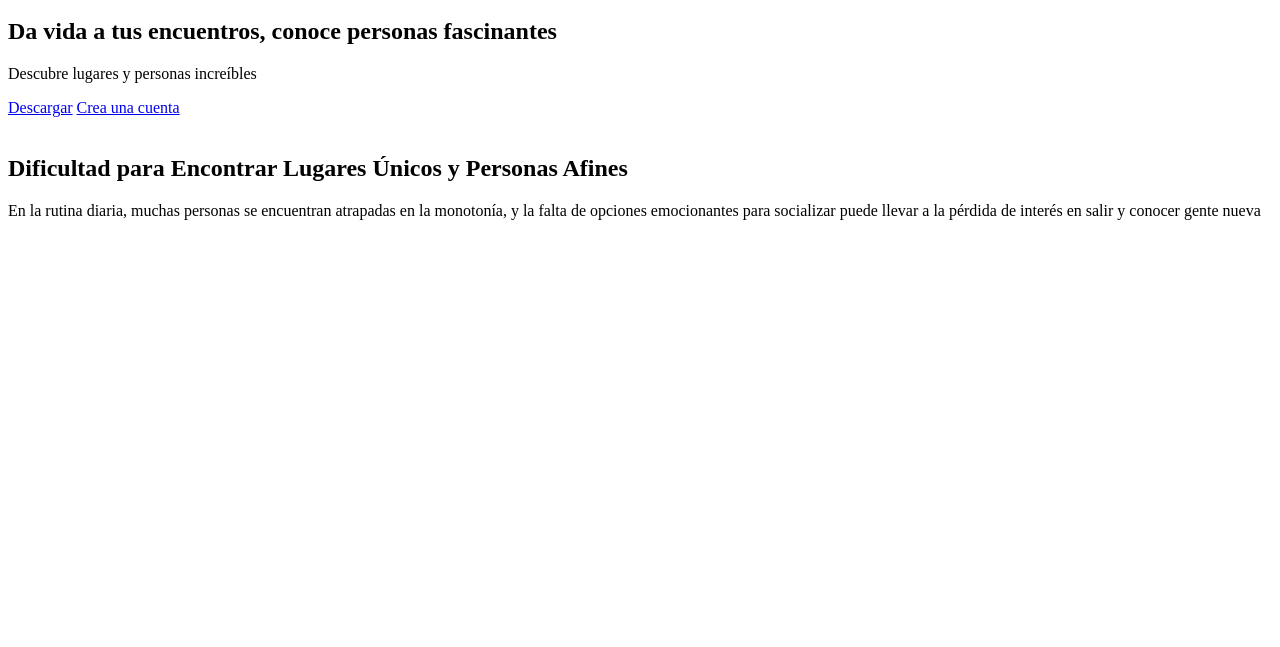
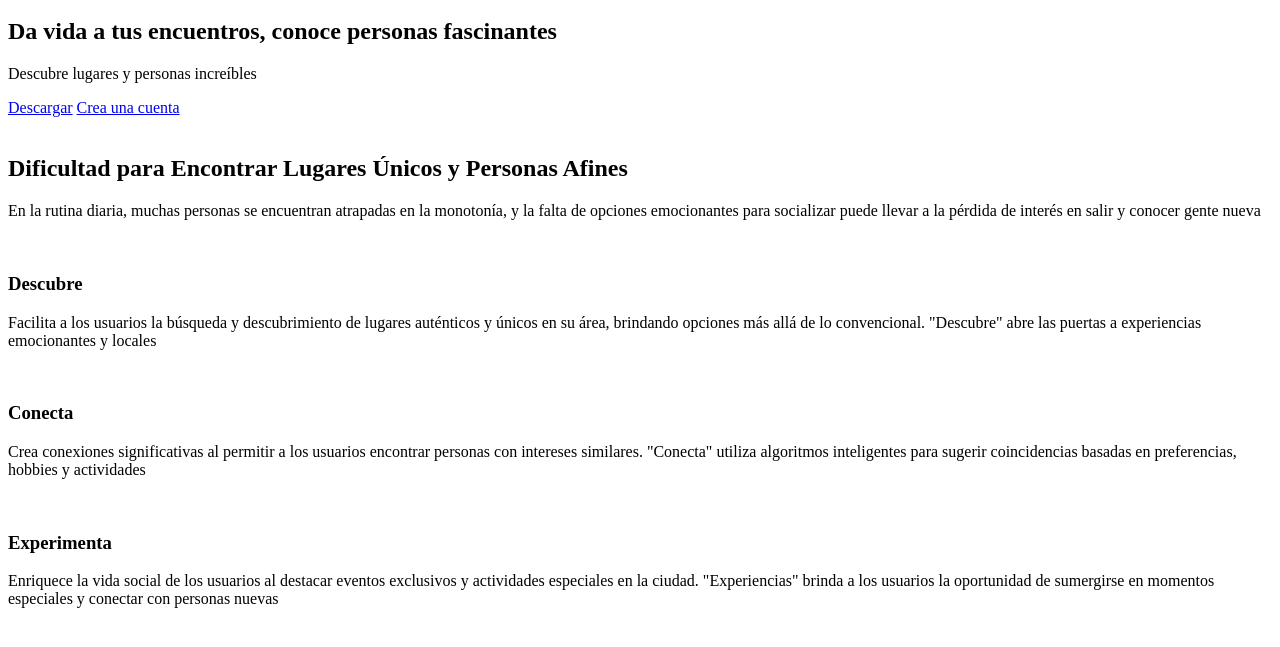
Before and after one commit to TonosDeAzul/repaso, a plain HTML site: page index.html in a window 1280 px wide. Shown: the part 105-752 px from the top of the page. Drawn offline with Linux system fonts and the light colour scheme.

Commit message:
seccion 3

```diff
--- a/index.html
+++ b/index.html
@@ -53,6 +53,32 @@
       </div>
     </section>
 
-
+    <!-- SECCIÓN 3 -->
+    <section>
+      <div>
+        <img src="" alt="" />
+        <h3>Descubre</h3>
+        <p>
+          Facilita a los usuarios la búsqueda y descubrimiento de lugares
+          auténticos y únicos en su área, brindando opciones más allá de lo
+          convencional. "Descubre" abre las puertas a experiencias emocionantes
+          y locales
+        </p>
+      </div>
+      <div>
+        <img src="" alt="" />
+        <h3>Conecta</h3>
+        <p>
+          Crea conexiones significativas al permitir a los usuarios encontrar personas con intereses similares. "Conecta" utiliza algoritmos inteligentes para sugerir coincidencias basadas en preferencias, hobbies y actividades
+        </p>
+      </div>
+      <div>
+        <img src="" alt="" />
+        <h3>Experimenta</h3>
+        <p>
+          Enriquece la vida social de los usuarios al destacar eventos exclusivos y actividades especiales en la ciudad. "Experiencias" brinda a los usuarios la oportunidad de sumergirse en momentos especiales y conectar con personas nuevas
+        </p>
+      </div>
+    </section>
   </body>
 </html>
```
